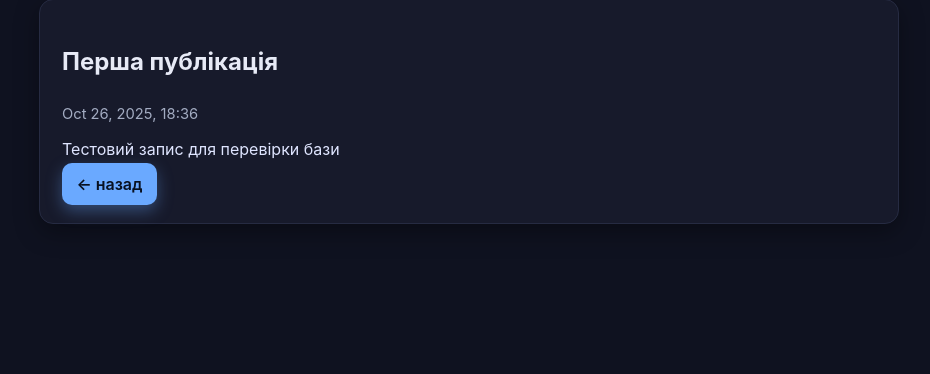
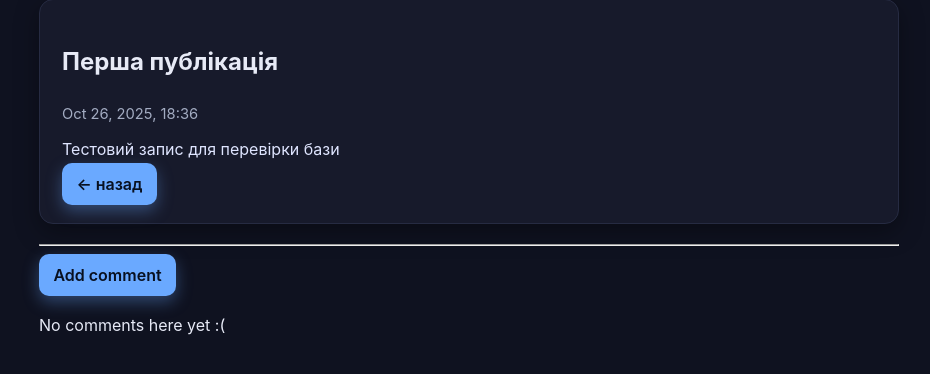
Before and after one commit to 0quasd/django_SOIM-45, a Django app: page /post/1/ in a window 1280 px wide. Shown: the part 159-533 px from the top of the page, without its empty margins (171-1101 px from the left). Run offline with Django 4.2, Linux system fonts and the light colour scheme; data comes from the database, SQL or seed files in the repository; both versions use the stored data as it was after the commit.

Commit message:
comments: model, forms, views, urls, templates, moderation, counts

```diff
--- a/blog/admin.py
+++ b/blog/admin.py
@@ -1,4 +1,5 @@
 from django.contrib import admin
-from .models import Post
+from .models import Post, Comment
 
 admin.site.register(Post)
+admin.site.register(Comment)
--- a/blog/models.py
+++ b/blog/models.py
@@ -1,5 +1,6 @@
 from django.db import models
 from django.utils import timezone
+from django.db.models import Count, Q
 
 class Post(models.Model):
     title = models.CharField(max_length=200)
@@ -13,3 +14,19 @@ class Post(models.Model):
 
     def __str__(self):
         return self.title
+    def approved_comments(self):
+        return self.comments.filter(approved_comment=True).count()
+
+class Comment(models.Model):
+    post = models.ForeignKey('blog.Post', on_delete=models.CASCADE, related_name='comments')
+    author = models.CharField(max_length=200)
+    text = models.TextField()
+    created_date = models.DateTimeField(default=timezone.now)
+    approved_comment = models.BooleanField(default=False)
+
+    def approve(self):
+        self.approved_comment = True
+        self.save()
+
+    def __str__(self):
+        return self.text
--- a/blog/static/css/blog.css
+++ b/blog/static/css/blog.css
@@ -102,8 +102,11 @@ a:hover{ color:var(--brand-strong); text-decoration:underline; }
   box-shadow: 0 10px 22px rgba(106,169,255,.45);
 }
 
-/* адаптив */
+
 @media (max-width:600px){
   .page{ margin: 28px auto; }
   .post{ padding:18px; }
 }
+.comment {
+    margin: 20px 0px 20px 20px;
+}
--- a/blog/templates/blog/post_detail.html
+++ b/blog/templates/blog/post_detail.html
@@ -13,4 +13,25 @@
 
     <a class="btn btn-secondary" href="{% url 'post_list' %}">← назад</a>
   </article>
+
+  <hr>  <a class="btn btn-secondary" role="button" href="{% url 'add_comment_to_post' pk=post.pk %}">Add comment</a>
+
+  {% for comment in post.comments.all %}
+      {% if user.is_authenticated or comment.approved_comment %}
+      <div class="comment">
+          <div class="date">
+              {{ comment.created_date }}
+              {% if not comment.approved_comment %}
+                  <a class="btn btn-default" href="{% url 'comment_remove' pk=comment.pk %}">remove</a>
+                  <a class="btn btn-default" href="{% url 'comment_approve' pk=comment.pk %}">approve</a>
+              {% endif %}
+          </div>
+          <strong>{{ comment.author }}</strong>
+          <p>{{ comment.text|linebreaks }}</p>
+      </div>
+      {% endif %}
+  {% empty %}
+      <p>No comments here yet :(</p>
+  {% endfor %}
+
 {% endblock %}
--- a/blog/urls.py
+++ b/blog/urls.py
@@ -2,8 +2,11 @@ from django.urls import path
 from . import views
 
 urlpatterns = [
-    path("", views.post_list, name="post_list"),
-    path("post/<int:pk>/", views.post_detail, name="post_detail"),
-    path("post/new/", views.post_new, name="post_new"),
-    path("post/<int:pk>/edit/", views.post_edit, name="post_edit"),
+    path('', views.post_list, name='post_list'),
+    path('post/<int:pk>/', views.post_detail, name='post_detail'),
+    path('post/<int:pk>/comment/', views.add_comment_to_post, name='add_comment_to_post'),
+    path('comment/<int:pk>/approve/', views.comment_approve, name='comment_approve'),
+    path('comment/<int:pk>/remove/', views.comment_remove, name='comment_remove'),
+    path('post/new/', views.post_new, name='post_new'),
+    path('post/<int:pk>/edit/', views.post_edit, name='post_edit'),
 ]
--- a/blog/views.py
+++ b/blog/views.py
@@ -1,41 +1,65 @@
 from django.shortcuts import render, get_object_or_404, redirect
-from django.utils import timezone
-from .forms import PostForm
-from .models import Post
-
+from django.contrib.auth.decorators import login_required
+from .models import Post, Comment
+from .forms import PostForm, CommentForm
+from django.db.models import Count, Q
 
 def post_list(request):
-    posts = Post.objects.order_by('-published_date', '-created_date')
+    posts = (Post.objects
+             .annotate(approved_count=Count('comments', filter=Q(comments__approved_comment=True)))
+             .order_by('-published_date'))
     return render(request, 'blog/post_list.html', {'posts': posts})
 
 def post_detail(request, pk):
     post = get_object_or_404(Post, pk=pk)
     return render(request, 'blog/post_detail.html', {'post': post})
 
+def add_comment_to_post(request, pk):
+    post = get_object_or_404(Post, pk=pk)
+    if request.method == 'POST':
+        form = CommentForm(request.POST)
+        if form.is_valid():
+            comment = form.save(commit=False)
+            comment.post = post
+            comment.save()
+            return redirect('post_detail', pk=post.pk)
+    else:
+        form = CommentForm()
+    return render(request, 'blog/add_comment_to_post.html', {'form': form})
+
+@login_required
+def comment_approve(request, pk):
+    comment = get_object_or_404(Comment, pk=pk)
+    comment.approve()
+    return redirect('post_detail', pk=comment.post.pk)
+
+@login_required
+def comment_remove(request, pk):
+    comment = get_object_or_404(Comment, pk=pk)
+    post_pk = comment.post.pk
+    comment.delete()
+    return redirect('post_detail', pk=post_pk)
+
+@login_required
 def post_new(request):
-    if request.method == "POST":
+    if request.method == 'POST':
         form = PostForm(request.POST)
         if form.is_valid():
-            post = form.save(commit=False)
-            post.author = request.user
-            post.published_date = timezone.now()
-            post.save()
-            return redirect("post_detail", pk=post.pk)
+            post = form.save()
+            return redirect('post_detail', pk=post.pk)
     else:
         form = PostForm()
-    return render(request, "blog/post_edit.html", {"form": form})
+    return render(request, 'blog/post_edit.html', {'form': form})
 
 
+@login_required
 def post_edit(request, pk):
     post = get_object_or_404(Post, pk=pk)
     if request.method == "POST":
         form = PostForm(request.POST, instance=post)
         if form.is_valid():
-            post = form.save(commit=False)
-            post.author = request.user
-            post.published_date = timezone.now()
-            post.save()
-            return redirect("post_detail", pk=post.pk)
+            post = form.save()
+            return redirect('post_detail', pk=post.pk)
     else:
         form = PostForm(instance=post)
-    return render(request, "blog/post_edit.html", {"form": form})
+    return render(request, 'blog/post_edit.html', {'form': form})
--- a/mysite/urls.py
+++ b/mysite/urls.py
@@ -16,6 +16,7 @@ Including another URLconf
 """
 from django.contrib import admin
 from django.urls import path, include
+
 urlpatterns = [
     path('admin/', admin.site.urls),
     path('', include('blog.urls')),
```
Also changed, not shown: blog/forms.py (+7 -2 lines), blog/templates/blog/add_comment_to_post.html (added, +10 -0 lines), blog/templates/blog/post_edit.html (+5 -5 lines), blog/templates/blog/post_list.html (+4 -5 lines), blog/migrations/0002_comment.py (added), db.sqlite3.
